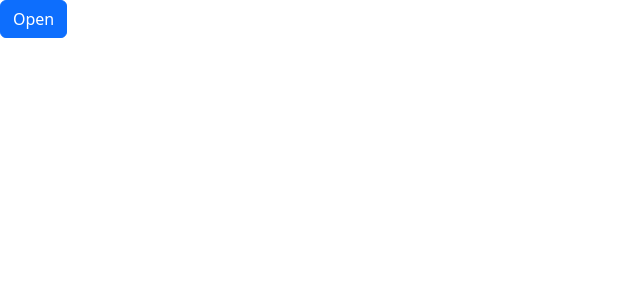
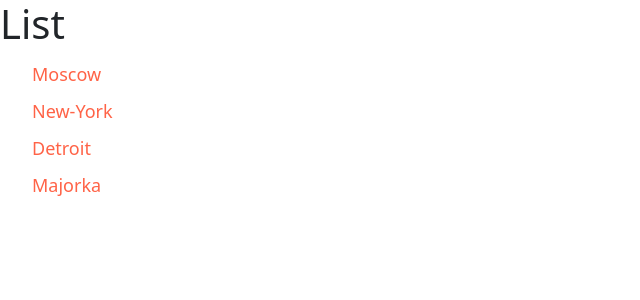
Before and after one commit to St0rY87/React-app, a React (Vite) app in the folder React-app/: page / in a window 1280 px wide. Shown: the top 300 px of the page, without its empty margins (0-640 px from the left). Built offline with nearby package versions, Linux system fonts and the light colour scheme; the HTML template or start-up script is replaced by a standard one.

Commit message:
feat: implement styled-components for ListGroup

```diff
--- a/React-app/package.json
+++ b/React-app/package.json
@@ -11,7 +11,8 @@
   "dependencies": {
     "bootstrap": "^5.2.3",
     "react": "^18.2.0",
-    "react-dom": "^18.2.0"
+    "react-dom": "^18.2.0",
+    "styled-components": "^6.1.19"
   },
   "devDependencies": {
     "@types/react": "^18.0.27",
--- a/React-app/src/App.tsx
+++ b/React-app/src/App.tsx
@@ -1,20 +1,31 @@
 import { useState } from "react";
 import Alert from "./components/Alert";
 import Button from "./components/Button";
+import ListGroup from "./components/ListGroup/ListGroup";
 
 function App() {
-  const [isOpenAlert, setIsOpenAlert] = useState(false);
-
+  const [alertVisible, setAlertVisibility] = useState(false);
   function toggleAlert() {
-    setIsOpenAlert((alert) => !alert);
+    setAlertVisibility((alert) => !alert);
   }
 
+  const items = ["Moscow", "New-York", "Detroit", "Majorka"];
+
   return (
+    // <div>
+    //   {alertVisible && (
+    //     <Alert onClose={() => setAlertVisibility(false)}>I'm ALert </Alert>
+    //   )}
+    //   <Button onClick={toggleAlert} color="primary">
+    //     {alertVisible ? "Close" : "Open"}
+    //   </Button>
+    // </div>
     <div>
-      {isOpenAlert && <Alert onToggleAlert={toggleAlert}>I'm ALert </Alert>}
-      <Button onClick={toggleAlert} color="primary">
-        {isOpenAlert ? "Close" : "Open"}
-      </Button>
+      <ListGroup
+        items={items}
+        heading="List"
+        onSelectItem={(item) => console.log(item)}
+      />
     </div>
   );
 }
--- a/React-app/src/components/Alert.tsx
+++ b/React-app/src/components/Alert.tsx
@@ -2,10 +2,10 @@ import { ReactNode } from "react";
 
 interface Props {
   children: ReactNode;
-  onToggleAlert: () => void;
+  onClose: () => void;
 }
 
-const Alert = ({ children, onToggleAlert }: Props) => {
+const Alert = ({ children, onClose }: Props) => {
   return (
     <>
       <div
@@ -14,7 +14,7 @@ const Alert = ({ children, onToggleAlert }: Props) => {
       >
         {children}
         <button
-          onClick={onToggleAlert}
+          onClick={onClose}
           type="button"
           className="btn-close"
           data-bs-dismiss="alert"
--- a/React-app/src/components/ListGroup.tsx
+++ b/React-app/src/components/ListGroup/ListGroup.tsx
@@ -1,4 +1,20 @@
 import { useState } from "react";
+import styled from "styled-components";
+
+const List = styled.ul`
+  list-style: none;
+  color: tomato;
+  font-size: 18px;
+`;
+
+interface ListItemProps {
+  active: boolean;
+}
+
+const ListItem = styled.li<ListItemProps>`
+  padding: 5px 0;
+  background: ${(props) => (props.active ? "blue" : "none")};
+`;
 
 interface Props {
   items: string[];
@@ -19,26 +35,22 @@ function ListGroup({ items, heading, onSelectItem }: Props) {
 
       {!items.length && <p>No item found</p>}
 
-      <ul className="list-group">
+      <List>
         {items.map((item, index) => (
-          <li
-            className={
-              index === selectedIndex
-                ? "active list-group-item"
-                : "list-group-item"
-            }
+          <ListItem
             key={crypto.randomUUID()}
+            active={index === selectedIndex}
             onClick={() => {
               handleSelection(index);
               onSelectItem(item);
             }}
           >
             {item}
-          </li>
+          </ListItem>
         ))}
-      </ul>
+      </List>
     </>
   );
 }
 
-export { ListGroup };
+export default ListGroup;
```
Also changed, not shown: 1 other file (tests, documents, lock files or other folders).
